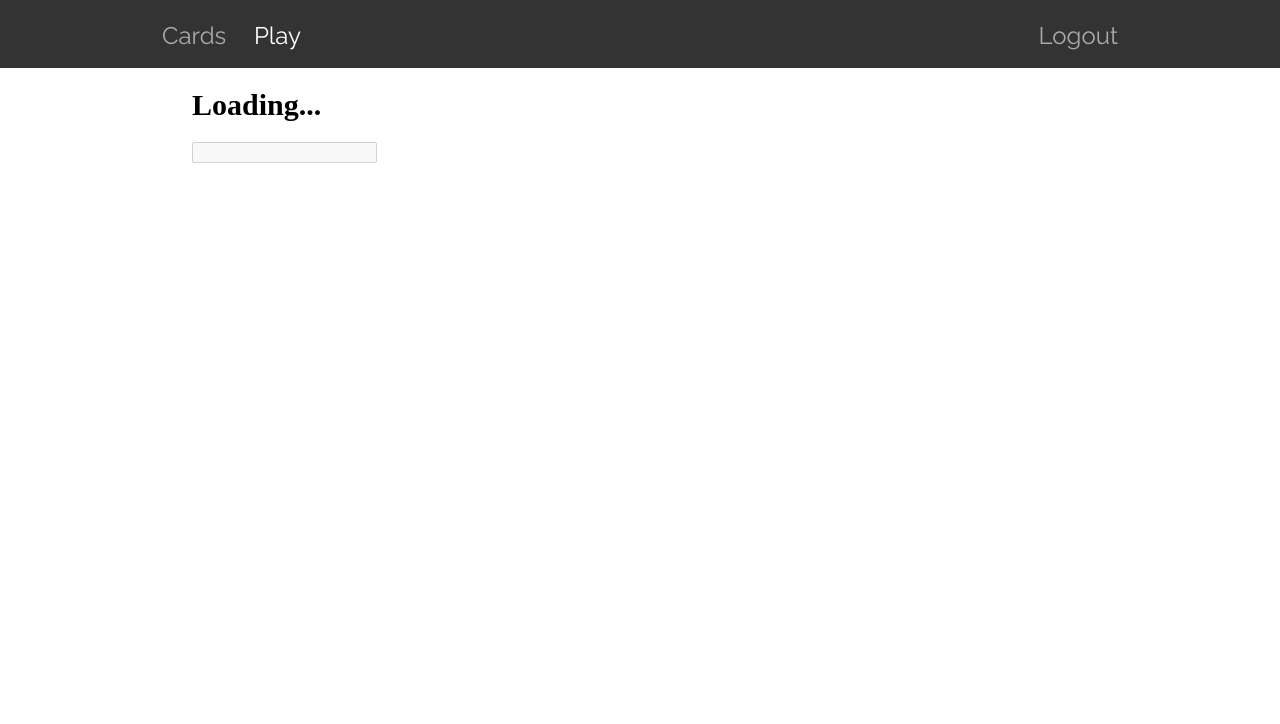
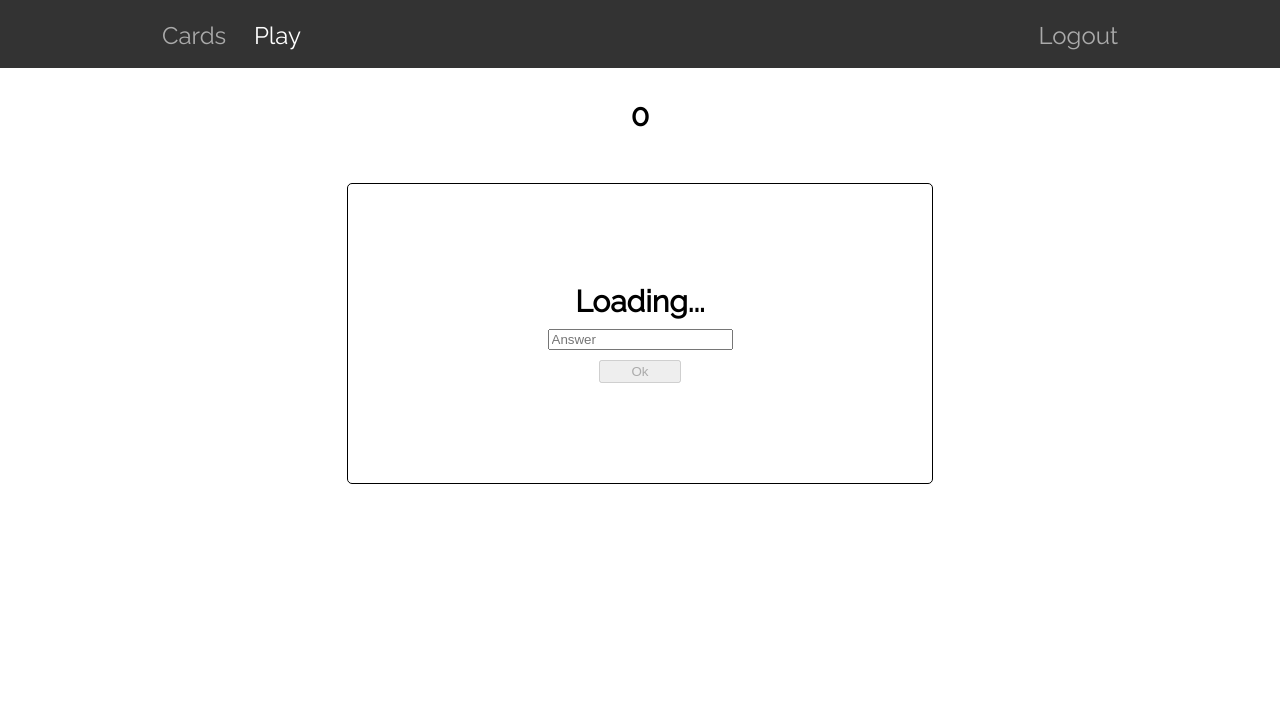
Before and after one commit to j-chad/Basic-Math-Game, a Flask app: template templates/game.jinja in a window 1280 px wide. Shown: the top 724 px of the page. Before the commit the page ends 163 px from the top, so only its background shows below. Run offline with Flask 2, Linux system fonts and the light colour scheme; the template is opened without the code that fills it, so the values that code supplies are empty; data comes from the database, SQL or seed files in the repository; some libraries are stand-ins or nearby versions.

Commit message:
Game frontend

```diff
--- a/main.py
+++ b/main.py
@@ -23,6 +23,7 @@ app = flask.Flask(__name__)
 app.config["SECRET_KEY"] = "]\x9f\xad\xbe\xc9\xfc\r\xc9(u\x91\x82P\xe8\xa5\x10\x13\x982-\x1b\x90^\x18W\x0c\xea\x8e)8x0"
 app.config["SQLALCHEMY_DATABASE_URI"] = "sqlite:///testing.db"
 app.config["SQLALCHEMY_TRACK_MODIFICATIONS"] = False
+app.config["ENABLE_BROWSER_HASH_CHECK"] = False
 db = flask_sqlalchemy.SQLAlchemy(app)
 bcrypt = flask_bcrypt.Bcrypt(app)
 
@@ -61,13 +62,22 @@ def state_handler(definition):
             ]).encode()
         ).hexdigest()
 
+    def hash_matches(a ,b):
+        if app.config.get('ENABLE_BROWSER_HASH_CHECK', True):
+            if a == b:
+                return True
+            else:
+                return False
+        else:
+            return True
+
     @functools.wraps(definition)
     def wrapper(*args, **kwargs):
         state_id = flask.request.cookies.get("game-state")
         hashed_request = hash_request(flask.request)
         if state_id is not None \
                 and State.id_exists(state_id) \
-                and State.query.get(state_id).request_hash == hashed_request:
+                and hash_matches(State.query.get(state_id).request_hash, hashed_request):
             state = State.query.get(state_id)
         else:
             state = State(hashed_request)
@@ -122,7 +132,7 @@ class State(db.Model, Model):
 
     @hybrid_property
     def card(self):
-        random.seed(self.id)
+        random.seed(self._current_card_seed)
         card_order = random.sample(self.user.cards, len(self.user.cards))
         if self._current_card_iter is None:
             return None
@@ -132,7 +142,7 @@ class State(db.Model, Model):
     def next_card(self):
         if self._current_card_iter is None:
             self._current_card_iter = 0
-        elif self._current_card_iter + 1 > len(self.user.cards):
+        elif self._current_card_iter + 1 >= len(self.user.cards):
             # Generate new seed
             self._current_card_seed = datetime.datetime.now().microsecond
             self._current_card_iter = 0
@@ -363,10 +373,11 @@ def remove_card(state):
 @state_handler
 @require_login
 def get_card(state):
-    card = state.card
-    if state.card is None:
-        state.next_card()
-    return flask.jsonify(dict(id=state.card.id, question=state.card.question))
+    if int(flask.request.args.get('n')) == 1:
+        card = state.next_card()
+    else:
+        card = state.card
+    return flask.jsonify(dict(id=card.id, question=card.question))
 
 
 @app.route('/api/answer_card', methods=('POST',))
@@ -386,7 +397,8 @@ def answer_card(state):
     else:
         return flask.jsonify({
             "correct": False,
-            "score"  : state.score
+            "score"  : state.score,
+            "answer" : state.card.answer
         })
 
 
--- a/static/base.css
+++ b/static/base.css
@@ -63,3 +63,7 @@ nav > ul > li.right {
 main{
     height: calc(100% - 4.5em);
 }
+
+.swal2-title, .swal2-progresscircle, .swal2-styled {
+    font-family: Raleway, sans-serif;
+}
--- a/static/cards.css
+++ b/static/cards.css
@@ -81,7 +81,3 @@
     transform: rotate(90deg);
     fill: #aaa
 }
-
-.swal2-title, .swal2-progresscircle, .swal2-styled{
-    font-family: Raleway, sans-serif;
-}
--- a/static/game.css
+++ b/static/game.css
@@ -5,5 +5,34 @@
 }
 
 #card{
+    width: 30%;
+    margin: 50px auto 0;
+    padding: 100px;
+    border: solid 1px;
+    -webkit-border-radius: 5px;
+    -moz-border-radius: 5px;
+    border-radius: 5px;
+}
 
+#card > #card-title{
+    text-align: center;
+    margin: 0 auto;
+    font-family: Raleway, sans-serif;
 }
+
+#card > #card-answer{
+    margin: 10px auto;
+    display: block;
+}
+
+#card > #card-submit{
+    margin: 0 auto;
+    display: block;
+    padding: 2px 30px;
+}
+
+#score {
+    font-family: Raleway, sans-serif;
+    text-align: center;
+    margin: 30px auto 0;
+}
--- a/static/game.js
+++ b/static/game.js
@@ -1,25 +1,48 @@
-function get_card(){
+function get_card(n){
+    n = n ? "1" : "0";
     return new Promise(function (resolve, reject) {
+        let a = swal({
+            titleText: "Loading...",
+            allowOutsideClick: false,
+            onOpen: () => {swal.showLoading();}
+        });
         let xhr = new XMLHttpRequest();
-        xhr.open("POST", "api/get_card", true);
+        xhr.open("GET", "api/get_card?n="+n, true);
         xhr.setRequestHeader("Content-Type", "application/x-www-form-urlencoded; charset=UTF-8");
         xhr.onreadystatechange = function(){
             if (xhr.readyState === 4) {
+                swal.close();
                 if (xhr.status === 200) {
                     resolve(JSON.parse(xhr.responseText));
                 } else {
+                    swal({
+                        titleText: "Error",
+                        text: "Something went wrong...",
+                        type: "error",
+                        timer: 2500
+                    });
                     reject();
                 }
             }
         };
-        xhr.send('q=' + encodeURIComponent(q) + '&a=' + encodeURIComponent(a));
+        xhr.send();
     });
 }
 
-$(document).ready(function(){
-    get_card().then(function (value) {
-        console.log(value);
-    }).catch(function () {
-        // Oh No
-    })
+function apply_card(value){
+    let title = document.getElementById('card-title');
+    let button = document.getElementById('card-submit');
+    /** @namespace value.question */
+    title.innerText = value.question;
+    button.dataset.id = value.id;
+    button.disabled = false;
+}
+
+function submit(){
+
+}
+
+
+document.addEventListener('DOMContentLoaded', function () {
+    get_card(1).then(apply_card);
 });
--- a/templates/game.jinja
+++ b/templates/game.jinja
@@ -2,9 +2,10 @@
 {% import 'helpers/macros.jinja' as macros %}
 
 {% block head %}
-{{ super() }}
-<link rel="stylesheet" href="{{ url_for('static', filename='game.css') }}"/>
-<script src="{{ url_for('static', filename='game.js') }}"></script>
+    {{ super() }}
+    <link rel="stylesheet" href="{{ url_for('static', filename='game.css') }}"/>
+    <script src="{{ url_for('static', filename='sweetalert.js') }}"></script>
+    <script src="{{ url_for('static', filename='game.js') }}"></script>
 {% endblock %}
 
 {% block nav %}
@@ -16,8 +17,10 @@
 {% endblock %}
 
 {% block content %}
-    <div id='game'>
-        <h1>Loading...</h1>
-        <input id="answer" type="text" title="Answer" disabled>
+    <h1 id="score">0</h1>
+    <div id='card'>
+        <h1 id="card-title">Loading...</h1>
+        <input type="text" id="card-answer" title="answer" placeholder="Answer">
+        <button id="card-submit" onclick="submit(this)" data-id=null disabled>Ok</button>
     </div>
 {% endblock %}
```
